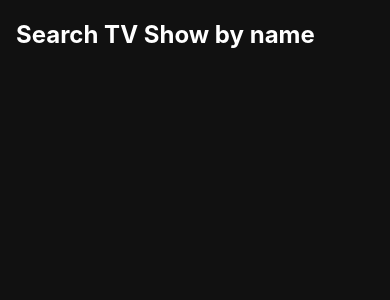
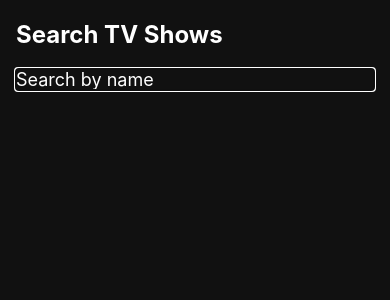
Before and after one commit to pabloferro/TVSeries, a React Native app: screen / in a window 390 px wide. Shown: the top 300 px of the page. Built offline with nearby package versions, Linux system fonts and the light colour scheme; no server answers.

Commit message:
Add search input

```diff
--- /dev/null
+++ b/src/components/CustomTextInput/index.tsx
@@ -0,0 +1,17 @@
+import React from 'react';
+// eslint-disable-next-line no-restricted-imports
+import {TextInput, TextInputProps} from 'react-native';
+
+import {white} from '../../constants/colors';
+
+import styles from './styles';
+
+export default function CustomTextInput({style, ...props}: TextInputProps) {
+  return (
+    <TextInput
+      placeholderTextColor={white}
+      style={[styles.textInput, style]}
+      {...props}
+    />
+  );
+}
--- /dev/null
+++ b/src/components/CustomTextInput/styles.ts
@@ -0,0 +1,9 @@
+import {StyleSheet} from 'react-native';
+import {white} from '../../constants/colors';
+
+export default StyleSheet.create({
+  textInput: {
+    color: white,
+    fontSize: 18,
+  },
+});
--- /dev/null
+++ b/src/hooks/useDebounce.ts
@@ -0,0 +1,23 @@
+import {useEffect, useState} from 'react';
+
+// Hook from https://usehooks.com/useDebounce/
+export default function useDebounce<T>(value: T, delay: number) {
+  // State and setters for debounced value
+  const [debouncedValue, setDebouncedValue] = useState(value);
+  useEffect(
+    () => {
+      // Update debounced value after delay
+      const handler = setTimeout(() => {
+        setDebouncedValue(value);
+      }, delay);
+      // Cancel the timeout if value changes (also on delay change or unmount)
+      // This is how we prevent debounced value from updating if value is changed ...
+      // .. within the delay period. Timeout gets cleared and restarted.
+      return () => {
+        clearTimeout(handler);
+      };
+    },
+    [value, delay], // Only re-call effect if value or delay changes
+  );
+  return debouncedValue;
+}
--- a/src/shows/api/useSearchShows.ts
+++ b/src/shows/api/useSearchShows.ts
@@ -1,7 +1,11 @@
 import {useQuery} from 'react-query';
 import {Show} from './Show';
 
-async function searchShows(query: string): Promise<Show[]> {
+async function searchShows(query: string): Promise<Show[] | undefined> {
+  if (!query) {
+    return undefined;
+  }
+
   const response = await fetch(
     `https://api.tvmaze.com/search/shows?q=${query}`,
   );
--- a/src/shows/components/ShowList/index.tsx
+++ b/src/shows/components/ShowList/index.tsx
@@ -1,10 +1,10 @@
 import React, {useCallback} from 'react';
 import {ActivityIndicator, FlatList, FlatListProps} from 'react-native';
 import {white} from '../../../constants/colors';
-
 import {Show} from '../../api/Show';
 
 import ShowThumbnail from '../ShowThumbnail';
+
 import styles from './styles';
 
 interface Props extends Omit<FlatListProps<Show>, 'data' | 'renderItem'> {
@@ -25,6 +25,10 @@ export default function ShowList({data, isLoading, ...props}: Props) {
     );
   }
 
+  if (!data) {
+    return null;
+  }
+
   return (
     <FlatList
       data={data}
--- a/src/shows/screens/ShowsSearchScreen/index.tsx
+++ b/src/shows/screens/ShowsSearchScreen/index.tsx
@@ -3,13 +3,31 @@ import React from 'react';
 import ShowList from '../../components/ShowList';
 import useSearchShows from '../../api/useSearchShows';
 import MainLayout from '../../../components/MainLayout';
+import useDebounce from '../../../hooks/useDebounce';
+import CustomTextInput from '../../../components/CustomTextInput';
+import CustomText from '../../../components/CustomText';
+import {TextVariants} from '../../../components/CustomText/TextVariants';
 
 export default function ShowsSearchScreen() {
-  const showsQuery = useSearchShows('lost');
+  const [searchQuery, setSearchQuery] = React.useState('');
+  const debouncedSearchQuery = useDebounce(searchQuery, 500);
+  const showsQuery = useSearchShows(debouncedSearchQuery);
 
   return (
-    <MainLayout title="Search TV Show by name">
-      <ShowList isLoading={showsQuery.isLoading} data={showsQuery.data} />
+    <MainLayout title="Search TV Shows">
+      <CustomTextInput
+        placeholder="Search by name"
+        value={searchQuery}
+        onChangeText={setSearchQuery}
+        autoFocus
+      />
+      <ShowList
+        isLoading={showsQuery.isLoading}
+        data={showsQuery.data}
+        ListEmptyComponent={
+          <CustomText variant={TextVariants.h2}>No results</CustomText>
+        }
+      />
     </MainLayout>
   );
 }
```
Also changed, not shown: .eslintrc.js.
